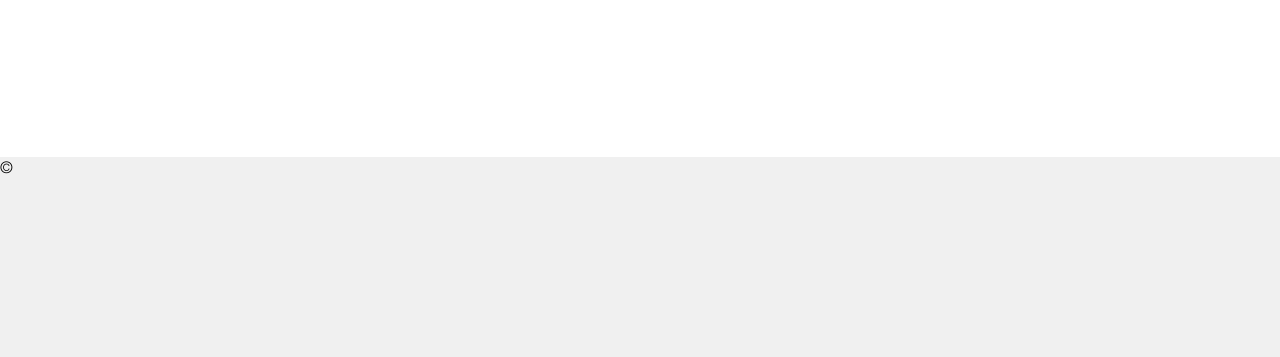
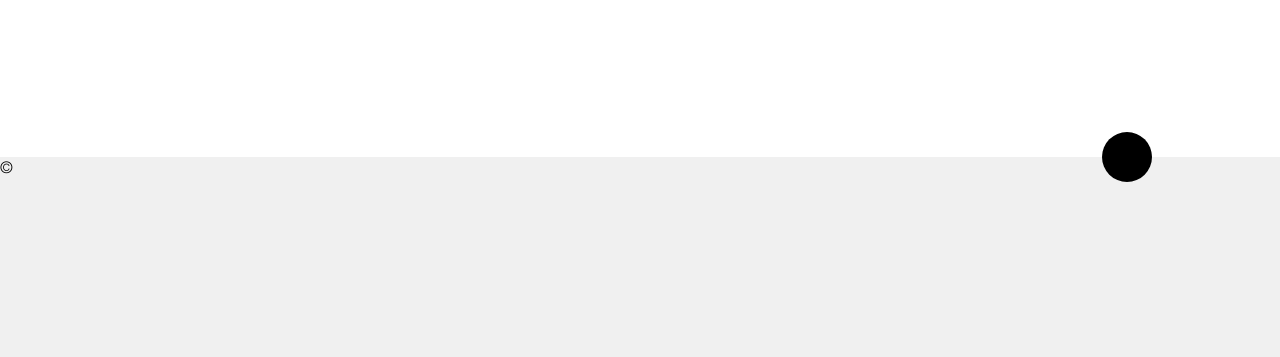
Before and after one commit to markomitranic/innovationBrain, a PHP site: page /production/page.html in a window 1280 px wide. Shown: the part 801-1158 px from the top of the page. Run offline with PHP 8.4, Linux system fonts and the light colour scheme; style sheets or scripts are compiled from the project's sources.

Commit message:
back to top footer btn WIP

```diff
--- a/assets/less/footer.less
+++ b/assets/less/footer.less
@@ -1,6 +1,18 @@
 #footer {
 	height: 200px;
 	background-color: #f0f0f0;
+
+	&:before {
+		content: "";
+		width: 50px;
+		height: 50px;
+		border-radius: 100px;
+		display: block;
+		background-color: black;
+		float: right;
+		margin-top: -25px;
+		margin-right: 10%;
+	}
 }
 
 #inner-footer {
--- a/assets/less/hero.less
+++ b/assets/less/hero.less
@@ -3,11 +3,8 @@
 }
 #hero {
 	opacity: 0.5;
-	-webkit-filter: blur(5px);
-	-moz-filter: blur(5px);
-	-o-filter: blur(5px);
-	-ms-filter: blur(5px);
-	filter: blur(5px);
+	-webkit-backdrop-filter: blur(5px);
+
 
 	position: relative;
 	width: 780px;
@@ -20,13 +17,6 @@
 	background-color: black;
 	width: 100%;
 	height: 100%;
-
-	opacity: 1;
-	-webkit-filter: blur(5px);
-	-moz-filter: blur(5px);
-	-o-filter: blur(5px);
-	-ms-filter: blur(5px);
-	filter: blur(5px);
 
 	.trougao-outter {
 		margin: 0 auto;
```
